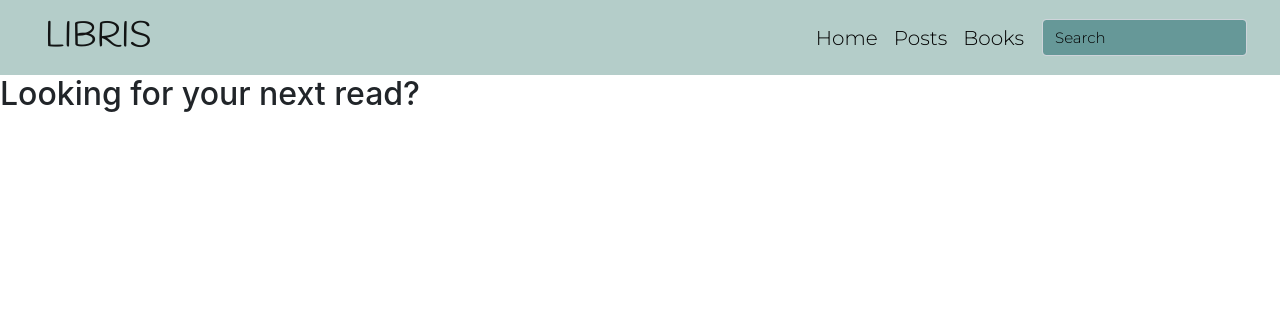
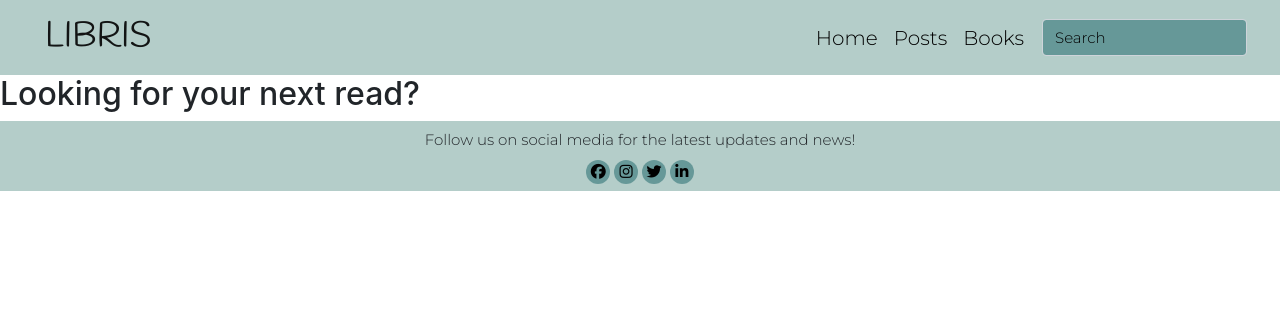
Before and after one commit to MarianaPereira23/libris, a Flask app: page / in a window 1280 px wide. Shown: the top 335 px of the page. Run offline with Flask 2, Linux system fonts and the light colour scheme; some libraries are stand-ins or nearby versions; some web fonts are replaced.

Commit message:
Linked Font Awesome and Footer design

```diff
--- a/static/css/style.css
+++ b/static/css/style.css
@@ -44,13 +44,49 @@ header {
 }
 
 /* css code to make placeholder text black, taken from https://www.w3schools.com/howto/howto_css_placeholder.asp */
-::placeholder { /* Chrome, Firefox, Opera, Safari 10.1+ */
+::placeholder { /* for Chrome, Firefox, Opera, Safari 10.1+ */
   color: black !important;
-  opacity: 1; /* Firefox */
+  opacity: 1; /* for Firefox */
 }
-:-ms-input-placeholder { /* Internet Explorer 10-11 */
+:-ms-input-placeholder { /* for Internet Explorer 10-11 */
   color: black !important;
 }
-::-ms-input-placeholder { /* Microsoft Edge */
+::-ms-input-placeholder { /* for Microsoft Edge */
   color: black !important;
 }
+
+/* footer */
+
+footer {
+    background-color: #B4CDC9;
+    height: 70px;
+}
+
+.footer {
+    text-align: center;
+    font-family: Montserrat;
+    font-size: 15px;
+    font-weight: 300;
+}
+
+.footer p {
+    padding-top: 8px;
+    padding-bottom: 8px;
+    margin: 0px;
+}
+
+.footer a {
+    text-decoration: none;
+    color: black;
+}
+
+.footer a i {
+    width: 24px;
+    height: 24px;
+    padding: 8px 0;
+    border-radius: 50%;
+    font-size: 15px;
+    line-height: 7px;
+    text-align: center;
+    background-color: #669898;
+}
--- a/templates/base.html
+++ b/templates/base.html
@@ -5,6 +5,7 @@
         <meta name="viewport" content="width=device-width, initial-scale=1.0">
         <meta http-equiv="X-UA-Compatible" content="ie=edge">
         <link rel="stylesheet" href="https://stackpath.bootstrapcdn.com/bootstrap/4.3.1/css/bootstrap.min.css" type="text/css">
+        <script src="https://kit.fontawesome.com/de7adb34bc.js" crossorigin="anonymous"></script>
         <link rel="stylesheet" href="{{url_for('static', filename='css/style.css')}}" type="text/css">
         <title>Libris</title>
     </head>
@@ -38,6 +39,22 @@
         {% block content %}
         {% endblock %}
 
+        <footer>
+            <div class="row no-gutters">
+                <div class="col footer">
+                    <p>Follow us on social media for the latest updates and news!</p>
+                </div>
+            </div>
+            <div class="row no-gutters">
+                <div class="col footer">
+                    <a href="https://www.facebook.com" target="_blank"><i class="fab fa-facebook"></i></a>
+                    <a href="https://www.instagram.com" target="_blank"><i class="fab fa-instagram"></i></a>
+                    <a href="https://twitter.com" target="_blank"><i class="fab fa-twitter"></i></a>
+                    <a href="https://www.linkedin.com" target="_blank"><i class="fab fa-linkedin-in"></i></a>
+                </div>
+            </div>
+        </footer>
+
         <script src="https://stackpath.bootstrapcdn.com/bootstrap/4.3.1/js/bootstrap.min.js" integrity="sha384-JjSmVgyd0p3pXB1rRibZUAYoIIy6OrQ6VrjIEaFf/nJGzIxFDsf4x0xIM+B07jRM" crossorigin="anonymous"></script>
     </body>
 </html>
```
